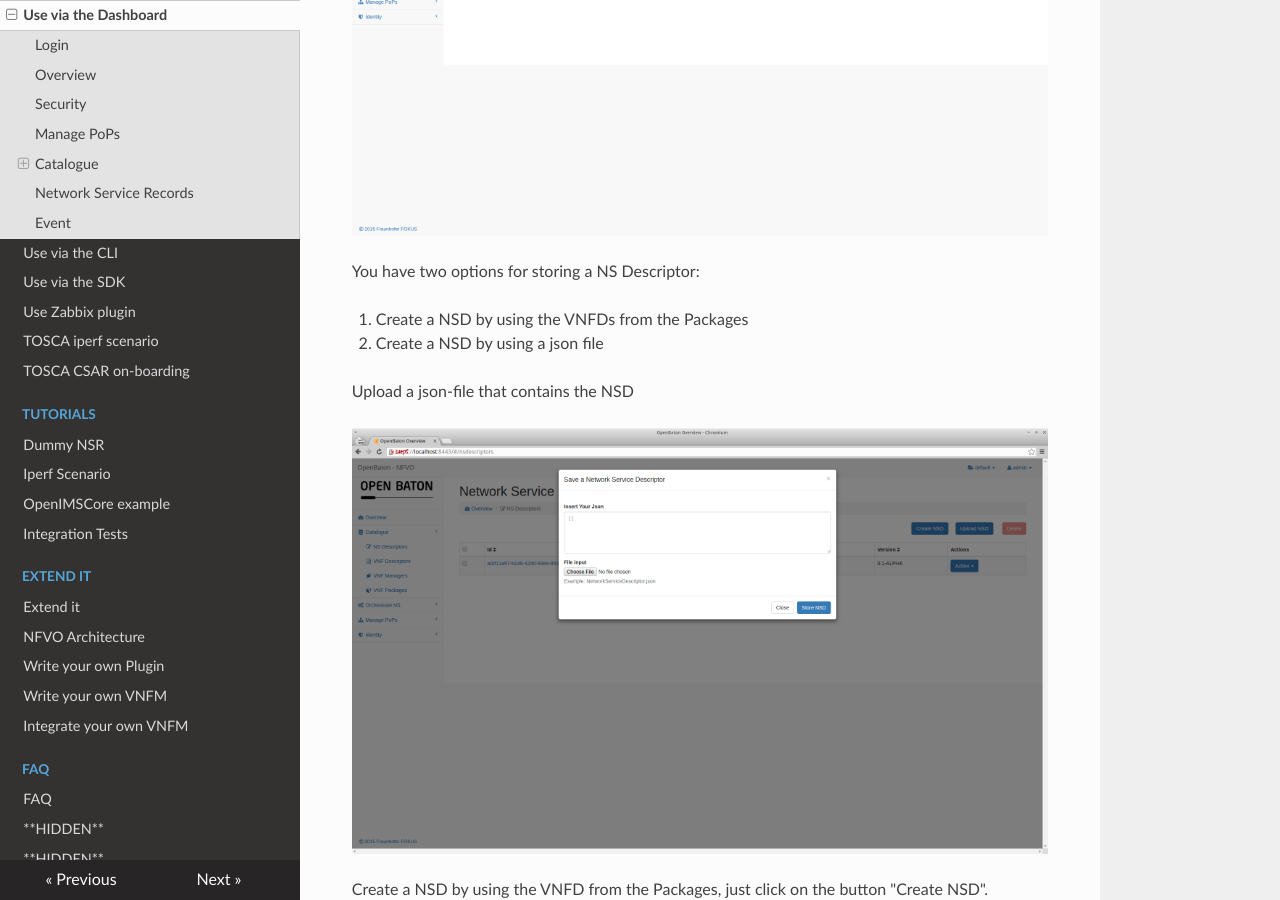
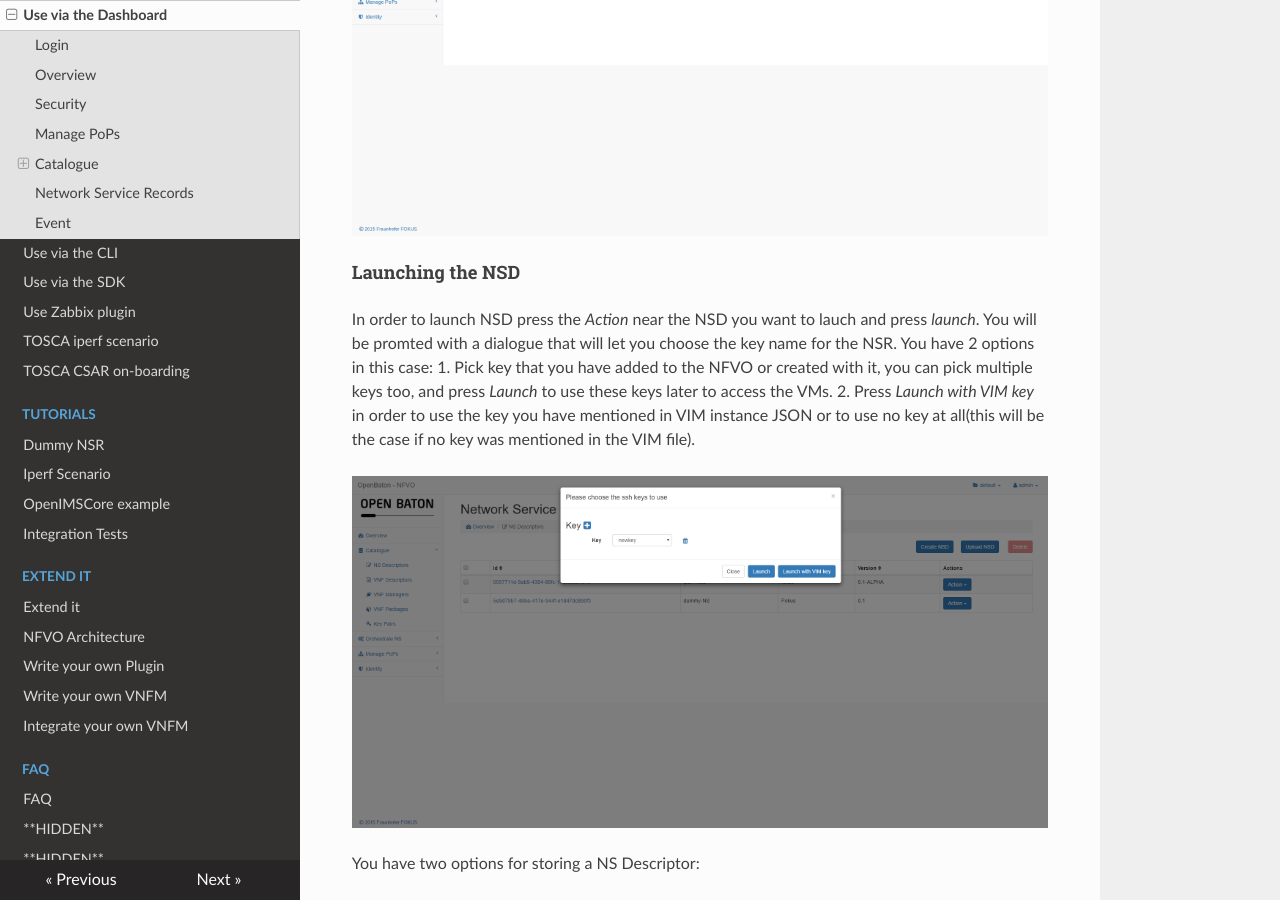
Before and after one commit to openbaton/docs, an MkDocs documentation site: the page built from docs/nfvo-how-to-use-gui.md, in a window 1280 px wide and 900 px high, scrolled down 5443 px. Built offline with MkDocs 1.6.1, drawn with Linux system fonts in a browser that asks for light colours; nearby versions of some CDN libraries; old or Windows-style settings are respelled for this version of MkDocs.

Commit message:
imp: moved the launch description
Move the launch description to the start of NSD description because it is imported for people who were using the previous version for now

```diff
--- a/docs/nfvo-how-to-use-gui.md
+++ b/docs/nfvo-how-to-use-gui.md
@@ -74,7 +74,13 @@
 On this page you can see the list of NS Descriptors stored in OpenBaton
 
 ![List of NS Descriptors][NSDlist]
+#### Launching the NSD
 
+In order to launch NSD press the *Action* near the NSD you want to lauch and press *launch*. You will be promted with a dialogue that will let you choose the key name for the NSR. You have 2 options in this case:
+ 1. Pick key that you have added to the NFVO or created with it, you can pick multiple keys too, and press *Launch* to use these keys later to access the VMs.
+ 2. Press *Launch with VIM key* in order to use the key you have mentioned in VIM instance JSON or to use no key at all(this will be the case if no key was mentioned in the VIM file).
+
+![NSD Launch][launchNSD]
 
 You have two options for storing a NS Descriptor:
 
```
